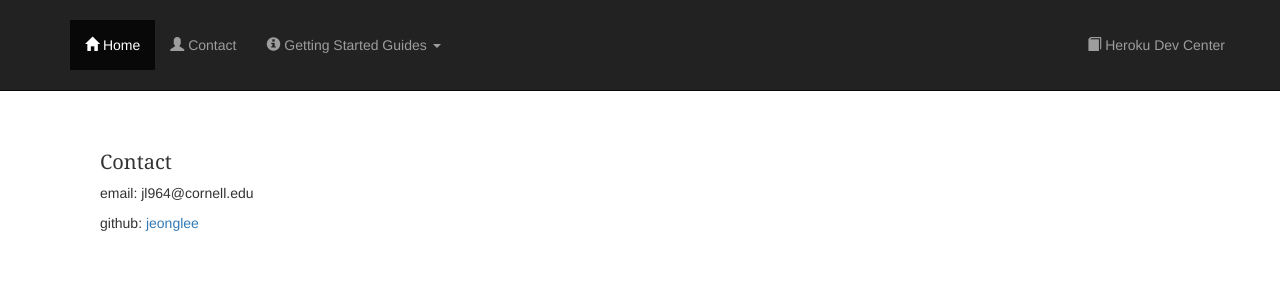
After one commit to jeonglee/Algoderp, a Django app: page /contact in a window 1280 px wide. The commit adds this page. Shown: the top 300 px of the page. Run offline with Django 3.2, Linux system fonts and the light colour scheme; some libraries are stand-ins or nearby versions.

Commit message:
added contact page

```diff
--- a/algoviewapp/templates/algopages_base.html
+++ b/algoviewapp/templates/algopages_base.html
@@ -63,7 +63,7 @@
         <a href="/"><span class="glyphicon glyphicon-home"></span> Home</a>
       </li>
       <li>
-        <a href="https://devcenter.heroku.com/articles/how-heroku-works"><span class="glyphicon glyphicon-user"></span> Contact </a>
+        <a href="/contact"><span class="glyphicon glyphicon-user"></span> Contact </a>
       </li>
       <li class="dropdown">
         <a href="#" class="dropdown-toggle" data-toggle="dropdown" role="button" aria-expanded="false"><span class="glyphicon glyphicon-info-sign"></span> Getting Started Guides <span class="caret"></span></a>
--- a/algoviewapp/templates/base.html
+++ b/algoviewapp/templates/base.html
@@ -6,6 +6,17 @@
   <script src="https://ajax.googleapis.com/ajax/libs/jquery/2.1.3/jquery.min.js"></script>
   <script type="text/javascript" src="//maxcdn.bootstrapcdn.com/bootstrap/3.3.4/js/bootstrap.min.js"></script>
   <style type="text/css">
+    div {
+        padding-top: 20px;
+        padding-bottom: 20px;
+        padding-left: 100px;
+        padding-right: 50px;
+    }
+
+    h1 {
+        font-family: Georgia, serif;
+        font-size: 20px;
+    }
     .jumbotron {
         background: #532f8c;
         color: white;
@@ -51,7 +62,7 @@
         <a href="/"><span class="glyphicon glyphicon-home"></span> Home</a>
       </li>
       <li>
-        <a href="https://devcenter.heroku.com/articles/how-heroku-works"><span class="glyphicon glyphicon-user"></span> Contact </a>
+        <a href="/contact"><span class="glyphicon glyphicon-user"></span> Contact </a>
       </li>
       <li class="dropdown">
         <a href="#" class="dropdown-toggle" data-toggle="dropdown" role="button" aria-expanded="false"><span class="glyphicon glyphicon-info-sign"></span> Getting Started Guides <span class="caret"></span></a>
--- /dev/null
+++ b/algoviewapp/templates/contact.html
@@ -0,0 +1,12 @@
+{% extends "base.html" %}
+{% load staticfiles %}
+
+{% block content %}
+
+<div>
+    <h1>Contact</h1>
+    <p>email: jl964@cornell.edu</p>
+    <p>github: <a href="https://github.com/jeonglee/">jeonglee</a></p>
+</div>
+
+{% endblock %}
--- a/algoviewapp/views.py
+++ b/algoviewapp/views.py
@@ -7,3 +7,6 @@ def index(request):
 
 def sorting(request):
     return render(request, 'sorting.html')
+
+def contact(request):
+    return render(request, 'contact.html')
--- a/d3nalgorithms/urls.py
+++ b/d3nalgorithms/urls.py
@@ -10,4 +10,5 @@ urlpatterns = [
     url(r'^admin/', include(admin.site.urls)),
     url(r'^$', algoviewapp.views.index),
     url(r'^sorting', algoviewapp.views.sorting),
+    url(r'^contact', algoviewapp.views.contact),
 ]
```
